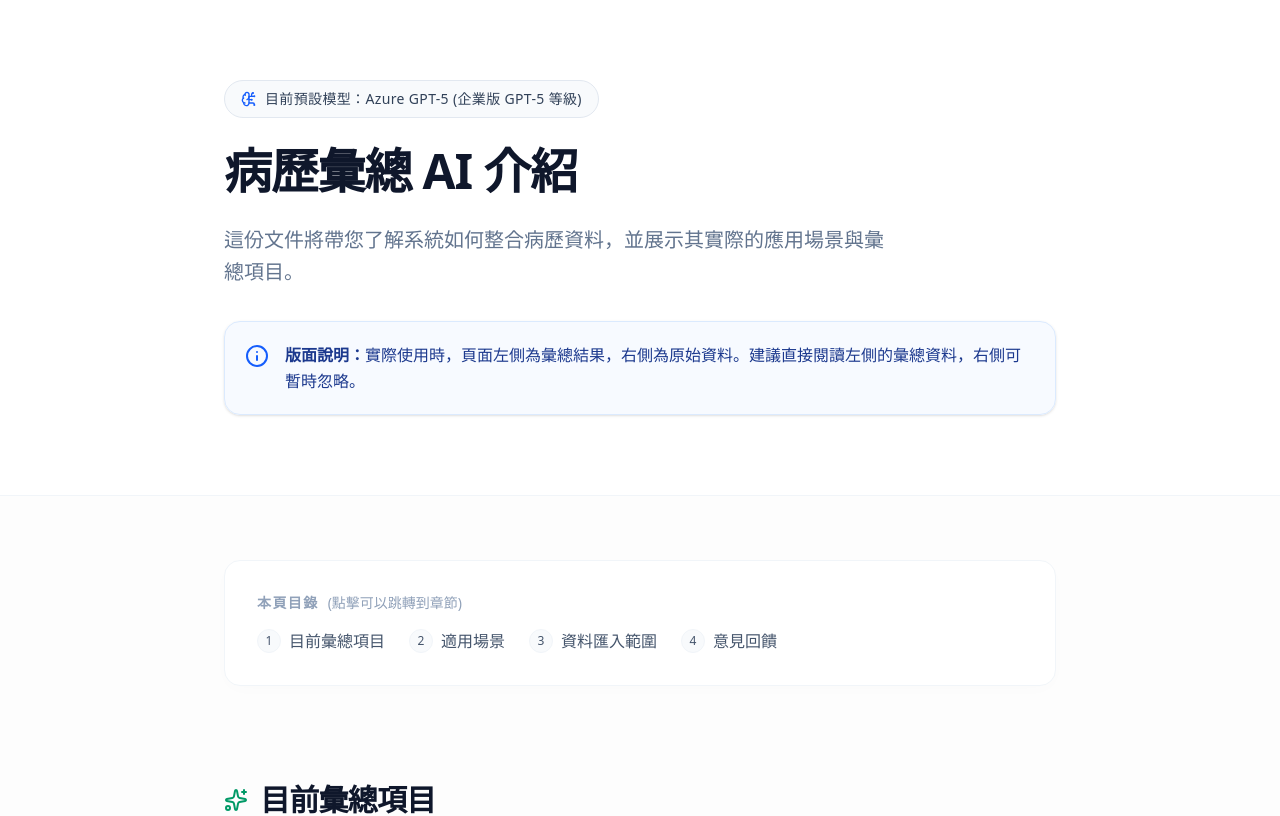
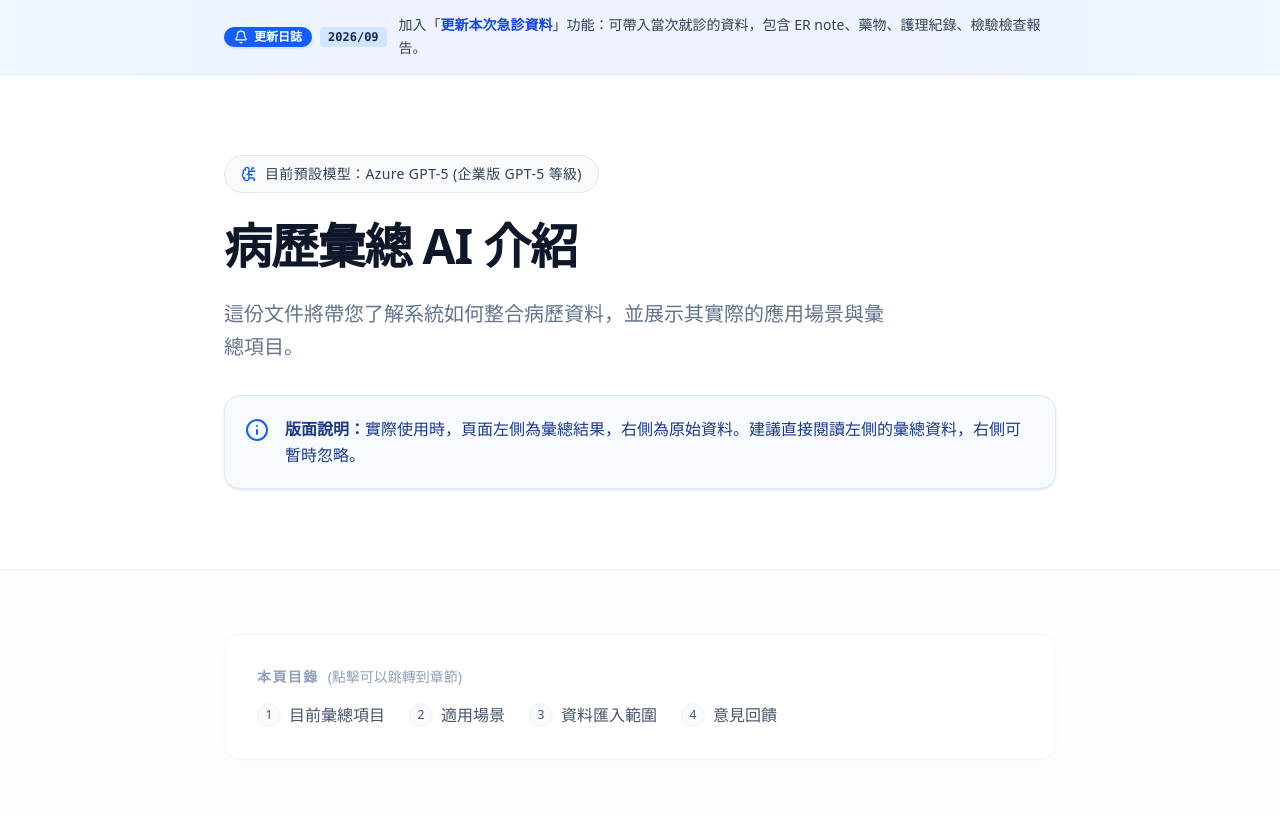
Before and after one commit to crystalarcx/ERAI, a React (Vite) app: page / in a window 1280 px wide. Shown: the top 816 px of the page. Built offline with nearby package versions, Linux system fonts and the light colour scheme.

Commit message:
feat: add update changelog bar
Add a top navigation bar to display recent updates and announce the new emergency record integration feature.

```diff
--- a/src/App.tsx
+++ b/src/App.tsx
@@ -25,7 +25,8 @@ import {
   Sparkles,
   TriangleAlert,
   ChevronRight,
-  MoveHorizontal
+  MoveHorizontal,
+  Bell
 } from 'lucide-react';
 
 const dataScopes = [
@@ -51,6 +52,26 @@ const summaryItems = [
 export default function App() {
   return (
     <div className="min-h-screen bg-[#FDFDFD] font-sans text-slate-800 selection:bg-blue-100 selection:text-blue-900 pb-12 sm:pb-24">
+      {/* Top Changelog Bar / 更新日誌 */}
+      <div className="bg-gradient-to-r from-blue-50 via-indigo-50 to-blue-50 border-b border-blue-100/90 text-slate-800">
+        <div className="max-w-4xl mx-auto px-5 sm:px-8 py-3 sm:py-3.5">
+          <div className="flex flex-col sm:flex-row sm:items-center gap-2 sm:gap-3 text-xs sm:text-sm">
+            <div className="flex items-center gap-2 shrink-0">
+              <span className="inline-flex items-center gap-1.5 px-2.5 py-0.5 rounded-full bg-blue-600 text-white font-bold text-xs shadow-sm">
+                <Bell className="w-3.5 h-3.5" />
+                更新日誌
+              </span>
+              <span className="font-bold text-blue-950 bg-blue-200/60 px-2 py-0.5 rounded text-xs font-mono">
+                2026/09
+              </span>
+            </div>
+            <div className="text-slate-700 leading-relaxed font-medium">
+              加入「<strong className="text-blue-700 font-semibold">更新本次急診資料</strong>」功能：可帶入當次就診的資料，包含 ER note、藥物、護理紀錄、檢驗檢查報告。
+            </div>
+          </div>
+        </div>
+      </div>
+
       {/* Article Header */}
       <header className="bg-white border-b border-slate-100">
         <div className="max-w-4xl mx-auto px-5 sm:px-8 py-12 sm:py-20">
```
